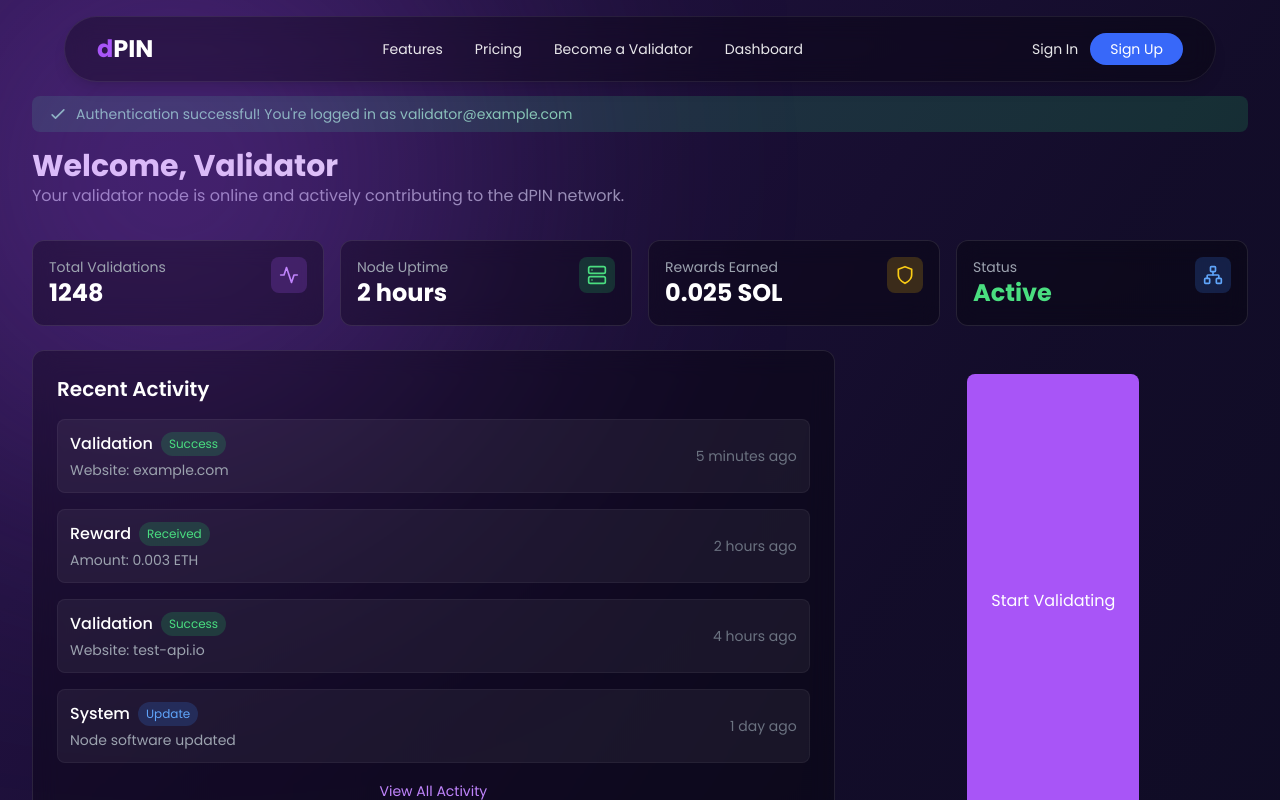
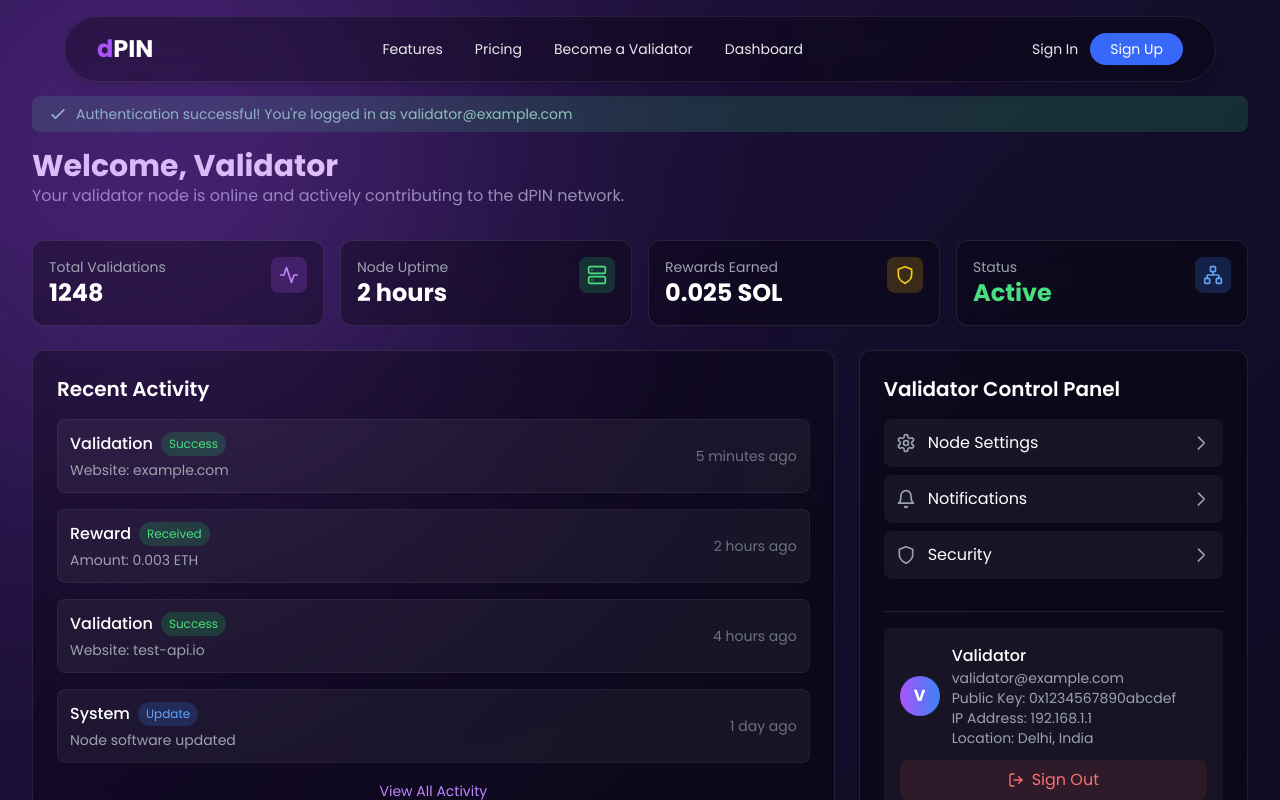
Before and after one commit to Jayesh-Kr/Tech-Expo, a React (Vite) app in the folder frontend/: page /validator-dashboard in a window 1280 px wide. Shown: the top 800 px of the page. Built offline with nearby package versions, Linux system fonts and the light colour scheme; no server answers.

Commit message:
fixed button issue

```diff
--- a/frontend/src/pages/ValidatorDashboard.jsx
+++ b/frontend/src/pages/ValidatorDashboard.jsx
@@ -393,14 +393,12 @@ const ValidatorDashboard = () => {
                 </button>
               </div>
             </div>
-          </motion.div>
 
-          <div className="relative mt-6 flex justify-center">
+            <div className="relative mt-4 text-center">
   <button
     className={`${
       isValidating ? 'bg-purple-600' : 'bg-purple-500 hover:bg-purple-600'
-    } text-white py-2 px-6 rounded-lg transition-colors disabled:opacity-50`}
-    style={{ position: 'relative', zIndex: 10 }} // Ensures it is above other elements
+    } text-white px-6 py-2 rounded-lg transition-colors disabled:opacity-50 zIndex=10`}
     onClick={() => {
       setIsValidating(!isValidating);
       if (!isValidating) {
@@ -413,6 +411,8 @@ const ValidatorDashboard = () => {
     {isValidating ? (validatorIdRef.current ? 'Validating' : 'Connecting...') : 'Start Validating'}
   </button>
 </div>
+          </motion.div>
+
 
           {/* Sidebar */}
           <motion.div
```
